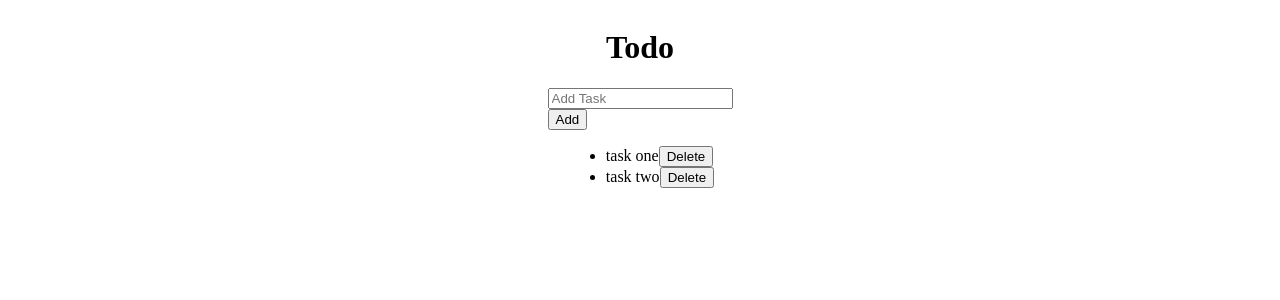
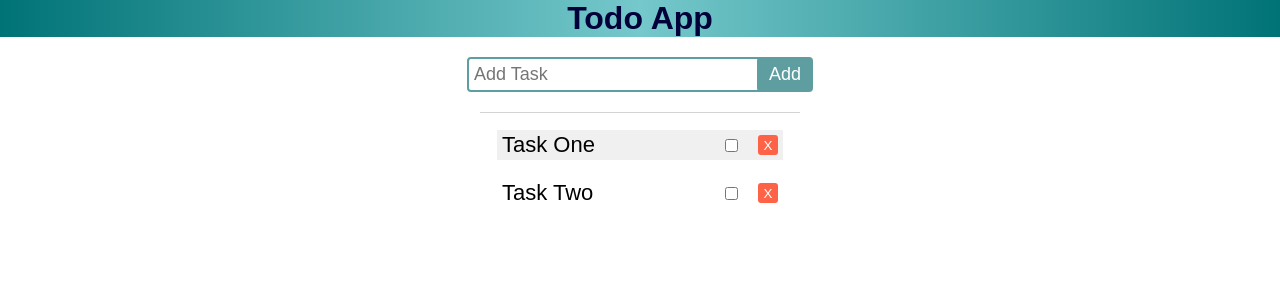
Before and after one commit to alexissengangabo07/todo-redux, a React (Vite) app: page / in a window 1280 px wide. Shown: the top 300 px of the page. Built offline with nearby package versions, Linux system fonts and the light colour scheme.

Commit message:
style: components

```diff
--- /dev/null
+++ b/pages/TodoList.jsx
@@ -0,0 +1,17 @@
+import { useState } from 'react';
+import Form from '../src/components/Form/Form';
+import Header from '../src/components/header/Header';
+import Tasks from '../src/components/Tasks/Tasks';
+
+const TodoList = () => {
+
+    return (
+        <>
+            <Header />
+            <Form />
+            <Tasks />
+        </>
+    )
+}
+
+export default TodoList
--- a/src/App.css
+++ /dev/null
@@ -1,41 +0,0 @@
-#root {
-  max-width: 1280px;
-  margin: 0 auto;
-  padding: 2rem;
-  text-align: center;
-}
-
-.logo {
-  height: 6em;
-  padding: 1.5em;
-  will-change: filter;
-}
-.logo:hover {
-  filter: drop-shadow(0 0 2em #646cffaa);
-}
-.logo.react:hover {
-  filter: drop-shadow(0 0 2em #61dafbaa);
-}
-
-@keyframes logo-spin {
-  from {
-    transform: rotate(0deg);
-  }
-  to {
-    transform: rotate(360deg);
-  }
-}
-
-@media (prefers-reduced-motion: no-preference) {
-  a:nth-of-type(2) .logo {
-    animation: logo-spin infinite 20s linear;
-  }
-}
-
-.card {
-  padding: 2em;
-}
-
-.read-the-docs {
-  color: #888;
-}
--- a/src/App.jsx
+++ b/src/App.jsx
@@ -1,45 +1,10 @@
-import { useState } from 'react';
 import { useSelector, useDispatch } from 'react-redux';
-import { addTodoAction, deleteTaskAction } from './actions/todo.action';
+import TodoList from '../pages/TodoList';
 
 function App() {
-  const [input, setInput] = useState('');
-  const dispatch = useDispatch();
-
-  const todos = useSelector((state) => state.todoReducer);
-
-  const addTask = () => {
-    if (input.trim() !== '') {
-      dispatch(addTodoAction({ id: new Date().getTime(), task: input }));
-      setInput('');
-    }
-  }
-
-  const deleteTask = (id) => {
-    dispatch(deleteTaskAction(id));
-  }
-
   return (
     <div className="App">
-      <h1>Todo</h1>
-      <form action="" onSubmit={e => { e.preventDefault(); addTask() }}>
-        <input type="text" value={input} onChange={e => setInput(e.target.value)} placeholder='Add Task' />
-        <div className="submit">
-          <input type="submit" value="Add" />
-        </div>
-      </form>
-      <div>
-        <ul>
-          {
-            todos?.map((todo, index) => (
-              <li key={index}>
-                <span>{todo.task}</span>
-                <button onClick={() => deleteTask(todo.id)}>Delete</button>
-              </li>
-            ))
-          }
-        </ul>
-      </div>
+      <TodoList />
     </div>
   )
 }
--- /dev/null
+++ b/src/components/Form/Form.jsx
@@ -0,0 +1,28 @@
+import { useState } from 'react';
+import { useDispatch } from 'react-redux';
+import { addTodoAction } from '../../actions/todo.action';
+
+const Form = () => {
+  const [input, setInput] = useState('');
+  const dispatch = useDispatch();
+
+  const addTask = () => {
+    if (input.trim() !== '') {
+      dispatch(addTodoAction({ id: new Date().getTime(), task: input }));
+      setInput('');
+    }
+  }
+
+  return (
+    <div className="form-container">
+      <form action="" onSubmit={e => { e.preventDefault(); addTask() }}>
+        <input type="text" value={input} onChange={e => setInput(e.target.value)} placeholder='Add Task' />
+        <div className="submit">
+          <input type="submit" value="Add" />
+        </div>
+      </form>
+    </div>
+  )
+}
+
+export default Form
--- /dev/null
+++ b/src/components/Tasks/Tasks.jsx
@@ -0,0 +1,34 @@
+import React from 'react'
+import { useDispatch, useSelector } from 'react-redux';
+import { deleteTaskAction } from '../../actions/todo.action';
+
+const Tasks = () => {
+    const dispatch = useDispatch();
+
+    const todos = useSelector((state) => state.todoReducer);
+    const deleteTask = (id) => {
+        dispatch(deleteTaskAction(id));
+    }
+
+    return (
+        <div className='tasks-container'>
+            <ul className='list-items'>
+                {
+                    todos?.map((todo, index) => (
+                        <li key={index}>
+                            <div>
+                                <span>{todo.task}</span>
+                            </div>
+                            <div className='actions'>
+                                <input type="checkbox" name="done" id="done" />
+                                <button onClick={() => deleteTask(todo.id)}>X</button>
+                            </div>
+                        </li>
+                    ))
+                }
+            </ul>
+        </div>
+    )
+}
+
+export default Tasks
--- /dev/null
+++ b/src/components/header/Header.jsx
@@ -0,0 +1,11 @@
+import React from 'react'
+
+const Header = () => {
+  return (
+    <header className='header'>
+        <h1>Todo App</h1>
+    </header>
+  )
+}
+
+export default Header
--- a/src/index.css
+++ b/src/index.css
@@ -1,37 +1,106 @@
+* {
+  margin: 0;
+  padding: 0;
+  box-sizing: border-box;
+}
+
+body {
+  font-family: Arial, Helvetica, sans-serif;
+}
+
 .App {
   display: flex;
   align-items: center;
   flex-direction: column;
   min-height: 100vh;
+  gap: 20px;
 }
 
-.todo-list {
-  padding: 20px;
-  max-width: 500px;
-  margin: 0 auto;
+.header {
+  background: linear-gradient(90deg, rgb(0, 115, 119), rgb(117, 200, 203), rgb(0, 115, 119));
+  width: 100%;
+  text-align: center;
+  color: rgb(0, 0, 58);
 }
 
-.todo-container {
-  list-style-type: none;
-  padding: 0;
-  margin: 10px;
+.form-container>form {
+  display: flex;
 }
 
-.todo-item {
-  position: relative;
-  padding: 10px;
-  border-radius: 5px;
-  background: #fff;
-  margin: 8px;
-  box-shadow: 0 2px 8px rgba(0, 0, 0, 0.2);
+.form-container input[type=text] {
+  width: 300px;
+  height: 35px;
+  border-radius: 4px;
+  outline: none;
+  padding-left: 5px;
+  font-size: 18px;
+  border: 2px solid cadetblue;
+  text-transform: capitalize;
 }
 
-.todo-title {
-  font-size: 16px;
+.form-container input[type=submit] {
+  height: 35px;
+  border-radius: 4px;
+  outline: none;
+  padding: 0 10px;
+  font-size: 18px;
+  margin-left: -10px;
+  background: cadetblue;
+  color: #fff;
+  border: 2px solid cadetblue;
+  cursor: pointer;
+  transition: all 1s ease;
 }
 
-.completed-task {
-  border-bottom: 1px solid #ccc;
-  text-decoration: line-through;
-  color: #ccc;
+.form-container input[type=submit]:hover {
+  background-color: rgb(36, 105, 107);
 }
+
+.form-container input[type=submit]:active {
+  background-color: red;
+}
+
+.tasks-container {
+  width: 320px;
+  padding: 17px;
+  border-top: 1px solid lightgray;
+  max-height: 520px;
+  overflow-y: scroll;
+}
+
+.list-items {
+  display: flex;
+  flex-direction: column;
+  list-style-type: square;
+  gap: 18px;
+}
+
+.list-items li {
+  display: flex;
+  justify-content: space-between;
+  padding: 2px 5px;
+}
+
+.list-items li:nth-last-of-type(even) {
+  background-color: rgba(211, 211, 211, 0.337);
+}
+
+.list-items span {
+  font-size: 22px;
+  text-transform: capitalize;
+}
+
+.actions {
+  display: flex;
+  align-items: center;
+  gap: 20px;
+}
+
+.actions button {
+  height: 20px;
+  width: 20px;
+  background-color: tomato;
+  border: none;
+  border-radius: 3px;
+  color: #fff;
+}
```
